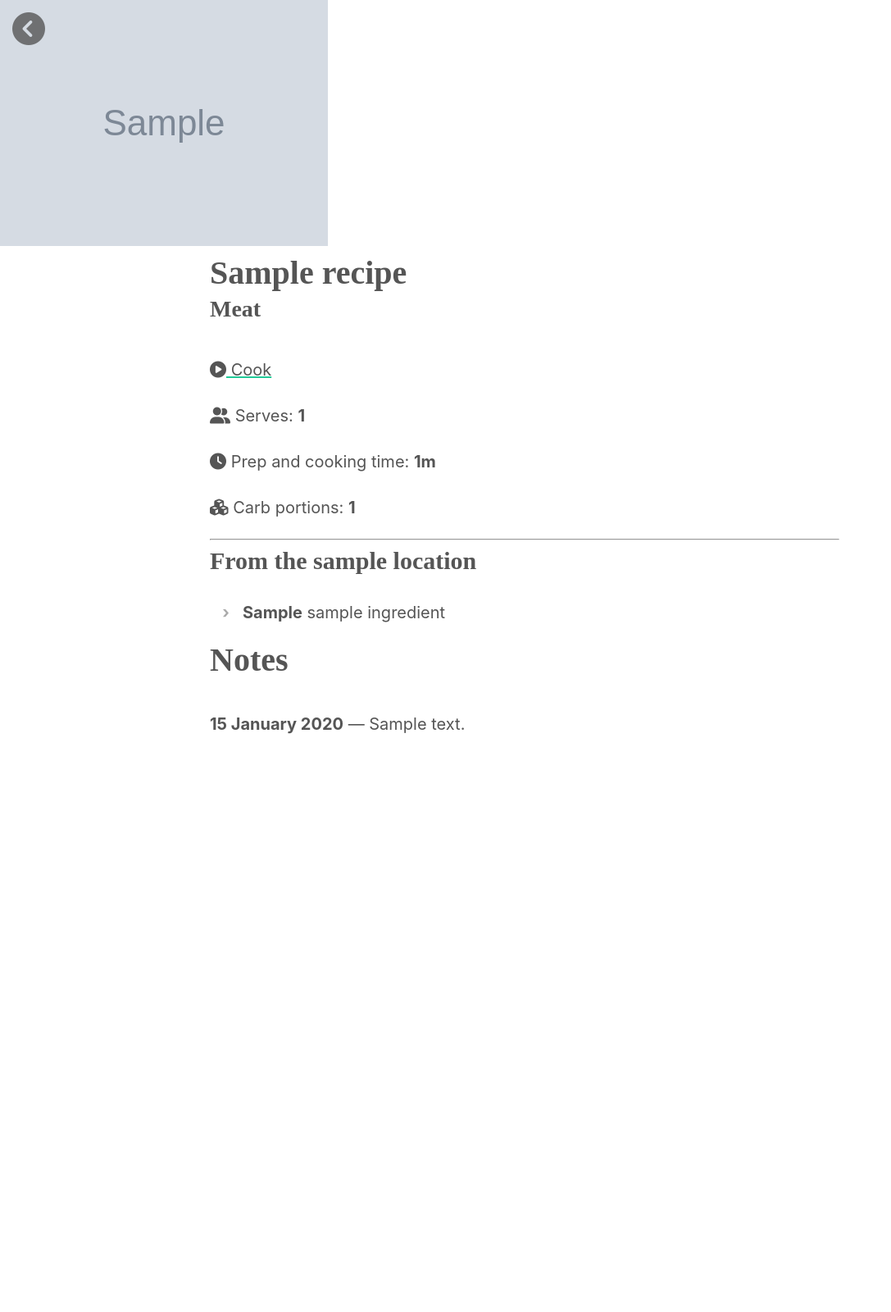
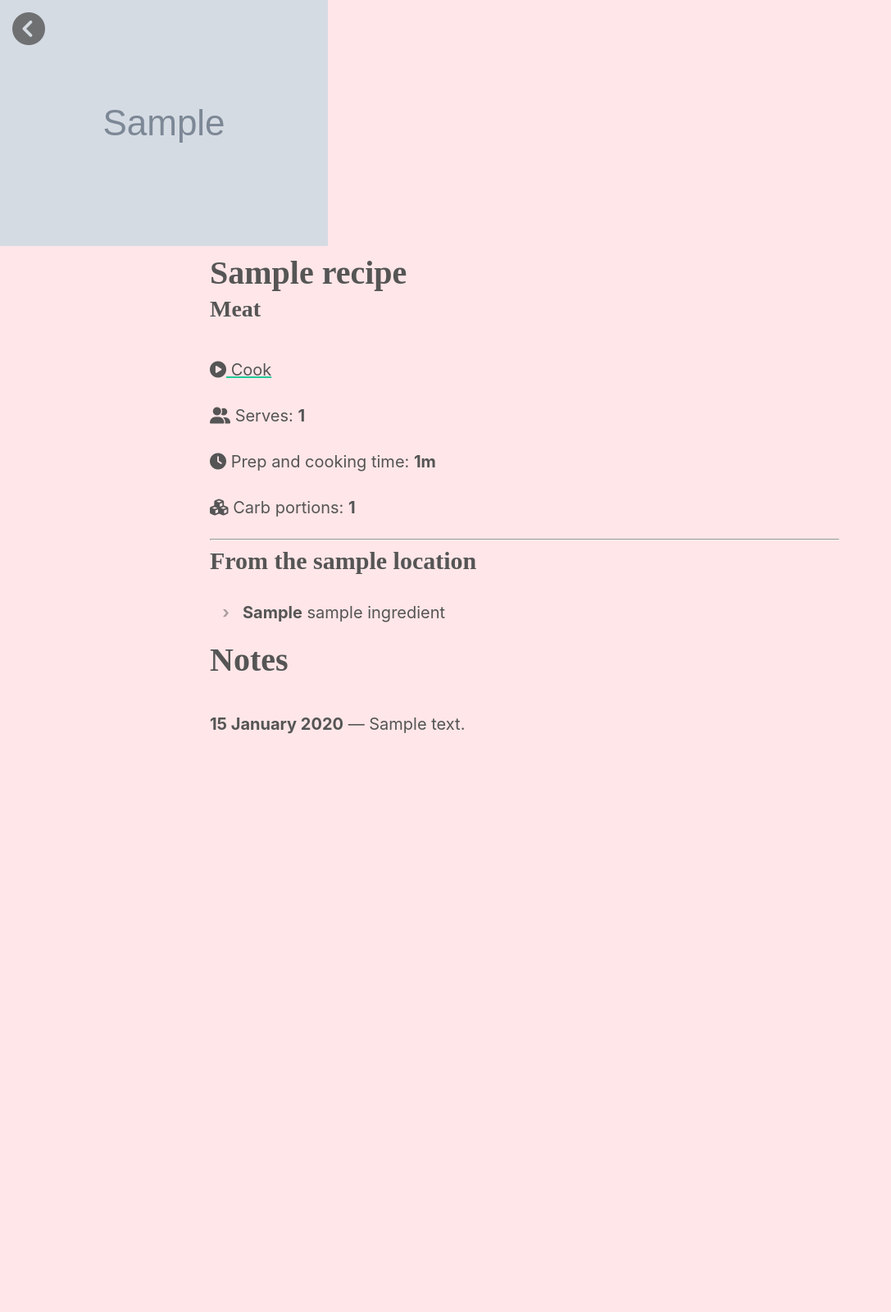
Before and after one commit to jamesrampton/recipe-book, a Django app: a page that uses recipes/templates/base.html in a window 1280 px wide. Shown: the whole page at 82% size, without its empty margins (0-1087 px from the left). Run offline with Django 3.2, Linux system fonts and the light colour scheme; a user stored in the database is signed in; tables that the repository leaves empty hold one stand-in row (values such as "Sample post"); grey boxes marked "Sample" are stand-in pictures; style sheets or scripts are compiled from the project's sources; some libraries are stand-ins or nearby versions.

Commit message:
Colour code recipe backgrounds

```diff
--- a/recipes/static/scss/_common.scss
+++ b/recipes/static/scss/_common.scss
@@ -4,6 +4,22 @@
 
 ::selection {
     background-color: rgba($colour_accent, 0.2);
+}
+
+:root {
+    background-color: $colour_white;
+
+    &[data-diet="vegan"] {
+        background-color: $colour_green__light;
+    }
+
+    &[data-diet="vegetarian"] {
+        background-color: $colour_blue__light;
+    }
+
+    &[data-diet="meat"] {
+        background-color: $colour_pink__light;
+    }
 }
 
 body {
--- a/recipes/static/scss/_variables.scss
+++ b/recipes/static/scss/_variables.scss
@@ -23,6 +23,18 @@ $colour_black: #000000;
 $colour_accent: #20c997;
 $colour_accent_alt: #20c997;
 
+$colour_pink: #ffb3ba;
+$colour_orange: #ffdfba;
+$colour_yellow: #ffffba;
+$colour_green: #baffc9;
+$colour_blue: #bae1ff;
+
+$colour_pink__light: lighten($colour_pink, 10%);
+$colour_orange__light: lighten($colour_orange, 10%);
+$colour_yellow__light: lighten($colour_yellow, 10%);
+$colour_green__light: lighten($colour_green, 10%);
+$colour_blue__light: lighten($colour_blue, 10%);
+
 // box model
 $padding: 1.5em;
 
--- a/recipes/templates/base.html
+++ b/recipes/templates/base.html
@@ -1,5 +1,5 @@
 <!DOCTYPE html>
-<html lang="en">
+<html lang="en" {% block root_data_attribute %}{% endblock root_data_attribute %}>
     <head>
         {% include "includes/head.html" %}
     </head>
--- a/recipes/templates/includes/head.html
+++ b/recipes/templates/includes/head.html
@@ -22,7 +22,7 @@
 <!-- macOS -->
 <link rel="mask-icon" href="{% static '/images/favicon/pinned_icon.svg' %}" color="#333333">
 {% compress css %}
-    <link rel="stylesheet" type="text/x-scss" href="{% static "scss/screen.scss" %}?v=12" />
+    <link rel="stylesheet" type="text/x-scss" href="{% static "scss/screen.scss" %}?v=13" />
 {% endcompress %}
 <script src="https://unpkg.com/jquery@3.6.0/dist/jquery.js"></script>
 <script src="https://kit.fontawesome.com/ea942b1dc0.js" crossorigin="anonymous"></script>
--- a/recipes/templates/recipes/recipe_detail.html
+++ b/recipes/templates/recipes/recipe_detail.html
@@ -1,5 +1,5 @@
 {% extends 'base.html' %}
-
+{% block root_data_attribute %}data-diet="{{ object.diet }}"{% endblock root_data_attribute %}
 {% block content %}
     <a class="back-link" href="/"><i class="fa fa-2x fa-circle-chevron-left"></i><span class="sr-only"> back to recipes</span></a>
     {% if object.image %}
```
